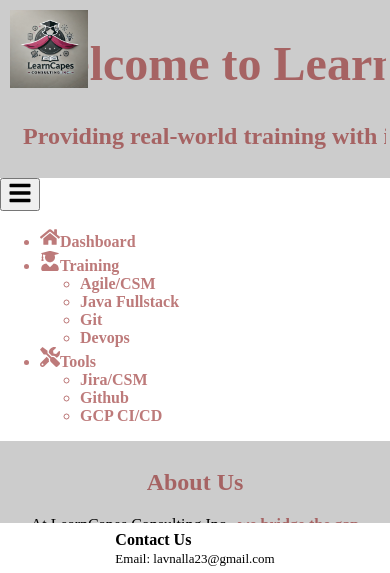
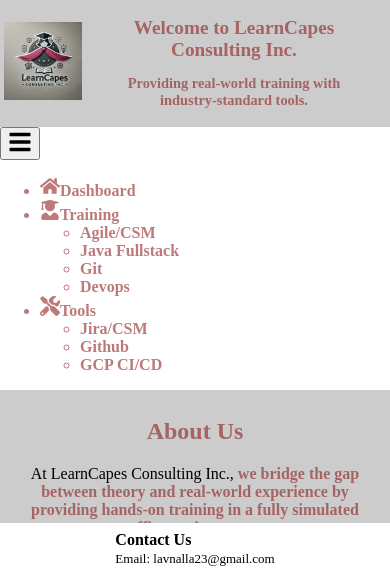
Before and after one commit to lavnalla/LearnCapesHomeWebsite, a React (Create React App) app in the folder homewebsite/: page / in a window 390 px wide. Shown: the top 573 px of the page. Built offline with nearby package versions, Linux system fonts and the light colour scheme.

Commit message:
Adjusting for mobile

```diff
--- a/homewebsite/src/App.css
+++ b/homewebsite/src/App.css
@@ -72,6 +72,7 @@
   padding: 2%;
   overflow-y: auto;
   box-sizing: border-box;
+  flex-grow: 1; /* Allow the main content to grow */
 }
 
 .App-right-sidebar {
@@ -151,13 +152,25 @@
 
   .App-main {
     width: 100%;
+    flex-grow: 1; /* Allow the main content to grow */
   }
 
   .App-header-title {
     padding: 0 5%;
+    white-space: normal; /* Allow text to wrap */
   }
 
   .App-logo {
     height: 20vmin;
+    position: static; /* Remove absolute positioning */
+    margin: 0 auto; /* Center the logo */
+  }
+
+  .App-header-title h1 {
+    font-size: 1.2rem; /* Adjust font size for h1 on mobile */
+  }
+
+  .App-header-title p {
+    font-size: 0.9rem; /* Adjust font size for paragraph on mobile */
   }
 }
```
